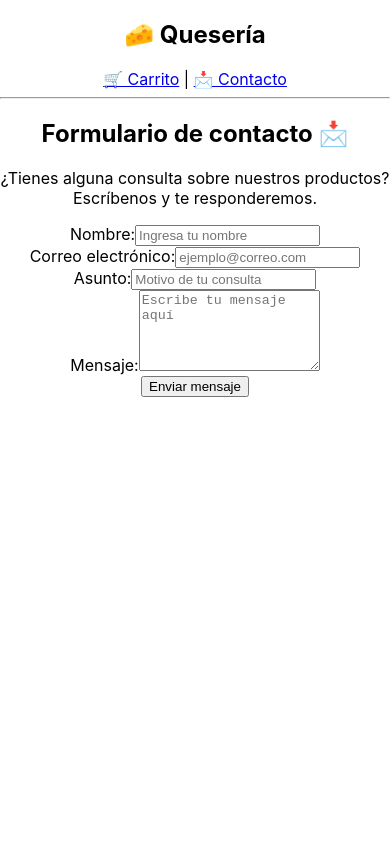
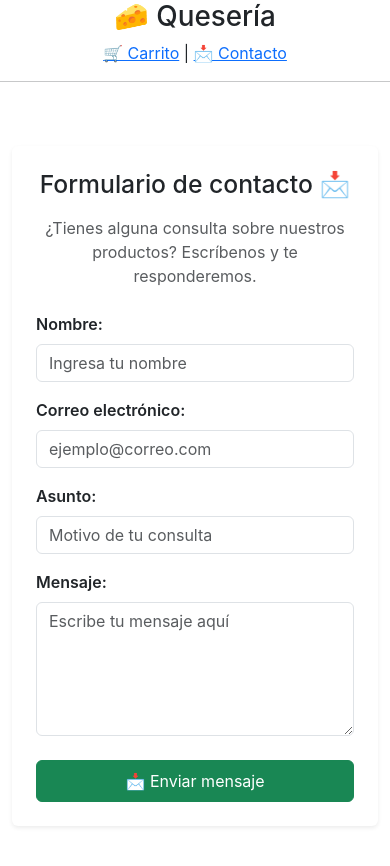
Before and after one commit to Marcelo1826/Queseria-fernandez-galvez-banda-011D, a React (Create React App) app in the folder Sitio_web/: page /contacto in a window 390 px wide. Shown: the top 866 px of the page. Before the commit the page ends 844 px from the top, so only its background shows below. Built offline with nearby package versions, Linux system fonts and the light colour scheme.

Commit message:
style: mejorar diseño responsive de carrito y contacto con Bootstrap

```diff
--- a/Sitio_web/src/components/Carrito.js
+++ b/Sitio_web/src/components/Carrito.js
@@ -22,14 +22,14 @@ function Carrito({ productos, setProductos }) {
     );
   };
 
-  // Eliminar un producto del carrito
+  // Eliminar un producto
   const eliminarProducto = (id) => {
     setProductos((productosActuales) =>
       productosActuales.filter((producto) => producto.id !== id)
     );
   };
 
-  // Calcular el total de la compra
+  // Calcular el total
   const total = productos.reduce(
     (acumulador, producto) =>
       acumulador + producto.precio * producto.cantidad,
@@ -37,25 +37,40 @@ function Carrito({ productos, setProductos }) {
   );
 
   return (
-    <div>
-      <h2>Mi carrito de compras 🛒</h2>
+    <div className="container py-5">
+
+      <h2 className="text-center mb-4">
+        Mi carrito de compras 🛒
+      </h2>
 
       {productos.length === 0 ? (
-        <p>Tu carrito está vacío.</p>
+        <div className="alert alert-info text-center">
+          Tu carrito está vacío.
+        </div>
       ) : (
-        <>
+        <div className="row g-4">
+
+          <div className="col-lg-8">
             {productos.map((producto) => (
-            <div key={producto.id}>
-              <h3>{producto.nombre}</h3>
+              <div className="card shadow-sm mb-3" key={producto.id}>
+                <div className="card-body">
 
-              <p>
+                  <h3 className="h5 card-title">
+                    🧀 {producto.nombre}
+                  </h3>
+
+                  <p className="text-muted mb-2">
                     Precio: ${producto.precio.toLocaleString("es-CL")}
                   </p>
 
-              <p>Cantidad: {producto.cantidad}</p>
+                  <p className="mb-2">
+                    Cantidad: {producto.cantidad}
+                  </p>
 
+                  <div className="d-flex flex-wrap gap-2 mb-3">
                     <button
                       type="button"
+                      className="btn btn-outline-secondary"
                       onClick={() => disminuirCantidad(producto.id)}
                       disabled={producto.cantidad === 1}
                     >
@@ -64,6 +79,7 @@ function Carrito({ productos, setProductos }) {
 
                     <button
                       type="button"
+                      className="btn btn-outline-success"
                       onClick={() => aumentarCantidad(producto.id)}
                     >
                       ➕
@@ -71,23 +87,48 @@ function Carrito({ productos, setProductos }) {
 
                     <button
                       type="button"
+                      className="btn btn-outline-danger"
                       onClick={() => eliminarProducto(producto.id)}
                     >
                       🗑️ Eliminar
                     </button>
+                  </div>
 
-              <p>
+                  <p className="fw-bold mb-0">
                     Subtotal: $
                     {(producto.precio * producto.cantidad).toLocaleString("es-CL")}
                   </p>
 
-              <hr />
+                </div>
               </div>
             ))}
-        </>
+          </div>
+
+          <div className="col-lg-4">
+            <div className="card shadow-sm">
+              <div className="card-body text-center">
+
+                <h3 className="h5">Resumen de compra</h3>
+
+                <hr />
+
+                <h3 className="h4 text-success">
+                  Total: ${total.toLocaleString("es-CL")}
+                </h3>
+
+              </div>
+            </div>
+          </div>
+
+        </div>
       )}
 
-      <h3>Total: ${total.toLocaleString("es-CL")}</h3>
+      {productos.length === 0 && (
+        <h3 className="text-center mt-4">
+          Total: ${total.toLocaleString("es-CL")}
+        </h3>
+      )}
+
     </div>
   );
 }
--- a/Sitio_web/src/components/Contacto.js
+++ b/Sitio_web/src/components/Contacto.js
@@ -12,7 +12,7 @@ function Contacto() {
   // Estado para guardar los errores
   const [errores, setErrores] = useState({});
 
-  // Estado para mostrar el mensaje de confirmación
+  // Estado para mostrar la confirmación
   const [confirmacion, setConfirmacion] = useState("");
 
   // Actualizar los campos mientras el usuario escribe
@@ -24,7 +24,6 @@ function Contacto() {
       [name]: value
     }));
 
-    // Limpiar el error del campo que se está modificando
     setErrores((erroresActuales) => ({
       ...erroresActuales,
       [name]: ""
@@ -46,7 +45,8 @@ function Contacto() {
     if (!nombre) {
       nuevosErrores.nombre = "El nombre es obligatorio.";
     } else if (nombre.length < 2 || nombre.length > 50) {
-      nuevosErrores.nombre = "El nombre debe tener entre 2 y 50 caracteres.";
+      nuevosErrores.nombre =
+        "El nombre debe tener entre 2 y 50 caracteres.";
     }
 
     // Validar correo electrónico
@@ -62,14 +62,16 @@ function Contacto() {
     if (!asunto) {
       nuevosErrores.asunto = "El asunto es obligatorio.";
     } else if (asunto.length > 100) {
-      nuevosErrores.asunto = "El asunto no puede superar los 100 caracteres.";
+      nuevosErrores.asunto =
+        "El asunto no puede superar los 100 caracteres.";
     }
 
     // Validar mensaje
     if (!mensaje) {
       nuevosErrores.mensaje = "El mensaje es obligatorio.";
     } else if (mensaje.length < 10 || mensaje.length > 500) {
-      nuevosErrores.mensaje = "El mensaje debe tener entre 10 y 500 caracteres.";
+      nuevosErrores.mensaje =
+        "El mensaje debe tener entre 10 y 500 caracteres.";
     }
 
     return nuevosErrores;
@@ -84,12 +86,10 @@ function Contacto() {
     setErrores(nuevosErrores);
     setConfirmacion("");
 
-    // Comprobar si existen errores
     if (Object.keys(nuevosErrores).length > 0) {
       return;
     }
 
-    // Confirmar que los datos son válidos
     setConfirmacion(
       "¡Formulario validado correctamente! Tus datos están listos para enviarse."
     );
@@ -104,10 +104,19 @@ function Contacto() {
   };
 
   return (
-    <div>
-      <h2>Formulario de contacto 📩</h2>
+    <div className="container py-5">
 
-      <p>
+      <div className="row justify-content-center">
+        <div className="col-12 col-md-10 col-lg-7">
+
+          <div className="card shadow-sm border-0">
+            <div className="card-body p-4 p-md-5">
+
+              <h2 className="text-center mb-3">
+                Formulario de contacto 📩
+              </h2>
+
+              <p className="text-muted text-center mb-4">
                 ¿Tienes alguna consulta sobre nuestros productos?
                 Escríbenos y te responderemos.
               </p>
@@ -115,106 +124,175 @@ function Contacto() {
               <form onSubmit={manejarEnvio} noValidate>
 
                 {/* Nombre */}
-        <div>
-          <label htmlFor="nombre">Nombre:</label>
+                <div className="mb-3 text-start">
+                  <label
+                    htmlFor="nombre"
+                    className="form-label fw-semibold"
+                  >
+                    Nombre:
+                  </label>
 
                   <input
                     type="text"
                     id="nombre"
                     name="nombre"
+                    className={`form-control ${
+                      errores.nombre ? "is-invalid" : ""
+                    }`}
                     value={formulario.nombre}
                     onChange={manejarCambio}
                     placeholder="Ingresa tu nombre"
                     aria-invalid={Boolean(errores.nombre)}
-            aria-describedby={errores.nombre ? "error-nombre" : undefined}
+                    aria-describedby={
+                      errores.nombre ? "error-nombre" : undefined
+                    }
                   />
 
                   {errores.nombre && (
-            <p id="error-nombre" role="alert">
+                    <p
+                      id="error-nombre"
+                      role="alert"
+                      className="invalid-feedback d-block"
+                    >
                       {errores.nombre}
                     </p>
                   )}
                 </div>
 
-        {/* Correo */}
-        <div>
-          <label htmlFor="correo">Correo electrónico:</label>
+                {/* Correo electrónico */}
+                <div className="mb-3 text-start">
+                  <label
+                    htmlFor="correo"
+                    className="form-label fw-semibold"
+                  >
+                    Correo electrónico:
+                  </label>
 
                   <input
                     type="email"
                     id="correo"
                     name="correo"
+                    className={`form-control ${
+                      errores.correo ? "is-invalid" : ""
+                    }`}
                     value={formulario.correo}
                     onChange={manejarCambio}
                     placeholder="ejemplo@correo.com"
                     aria-invalid={Boolean(errores.correo)}
-            aria-describedby={errores.correo ? "error-correo" : undefined}
+                    aria-describedby={
+                      errores.correo ? "error-correo" : undefined
+                    }
                   />
 
                   {errores.correo && (
-            <p id="error-correo" role="alert">
+                    <p
+                      id="error-correo"
+                      role="alert"
+                      className="invalid-feedback d-block"
+                    >
                       {errores.correo}
                     </p>
                   )}
                 </div>
 
                 {/* Asunto */}
-        <div>
-          <label htmlFor="asunto">Asunto:</label>
+                <div className="mb-3 text-start">
+                  <label
+                    htmlFor="asunto"
+                    className="form-label fw-semibold"
+                  >
+                    Asunto:
+                  </label>
 
                   <input
                     type="text"
                     id="asunto"
                     name="asunto"
+                    className={`form-control ${
+                      errores.asunto ? "is-invalid" : ""
+                    }`}
                     value={formulario.asunto}
                     onChange={manejarCambio}
                     placeholder="Motivo de tu consulta"
                     aria-invalid={Boolean(errores.asunto)}
-            aria-describedby={errores.asunto ? "error-asunto" : undefined}
+                    aria-describedby={
+                      errores.asunto ? "error-asunto" : undefined
+                    }
                   />
 
                   {errores.asunto && (
-            <p id="error-asunto" role="alert">
+                    <p
+                      id="error-asunto"
+                      role="alert"
+                      className="invalid-feedback d-block"
+                    >
                       {errores.asunto}
                     </p>
                   )}
                 </div>
 
                 {/* Mensaje */}
-        <div>
-          <label htmlFor="mensaje">Mensaje:</label>
+                <div className="mb-4 text-start">
+                  <label
+                    htmlFor="mensaje"
+                    className="form-label fw-semibold"
+                  >
+                    Mensaje:
+                  </label>
 
                   <textarea
                     id="mensaje"
                     name="mensaje"
+                    className={`form-control ${
+                      errores.mensaje ? "is-invalid" : ""
+                    }`}
                     value={formulario.mensaje}
                     onChange={manejarCambio}
                     placeholder="Escribe tu mensaje aquí"
                     rows="5"
                     aria-invalid={Boolean(errores.mensaje)}
-            aria-describedby={errores.mensaje ? "error-mensaje" : undefined}
+                    aria-describedby={
+                      errores.mensaje ? "error-mensaje" : undefined
+                    }
                   />
 
                   {errores.mensaje && (
-            <p id="error-mensaje" role="alert">
+                    <p
+                      id="error-mensaje"
+                      role="alert"
+                      className="invalid-feedback d-block"
+                    >
                       {errores.mensaje}
                     </p>
                   )}
                 </div>
 
                 {/* Botón de envío */}
-        <button type="submit">
-          Enviar mensaje
+                <button
+                  type="submit"
+                  className="btn btn-success w-100 py-2"
+                >
+                  📩 Enviar mensaje
                 </button>
 
                 {/* Mensaje de confirmación */}
                 {confirmacion && (
-          <p role="status">
+                  <div
+                    role="status"
+                    className="alert alert-success mt-4 mb-0"
+                  >
                     {confirmacion}
-          </p>
+                  </div>
                 )}
 
               </form>
+
+            </div>
+          </div>
+
+        </div>
+      </div>
+
     </div>
   );
 }
```
Also changed, not shown: Sitio_web/src/index.js (+8 -3 lines), 1 other file (tests, documents, lock files or other folders). Lines whose indentation alone changed are shown as unchanged.
